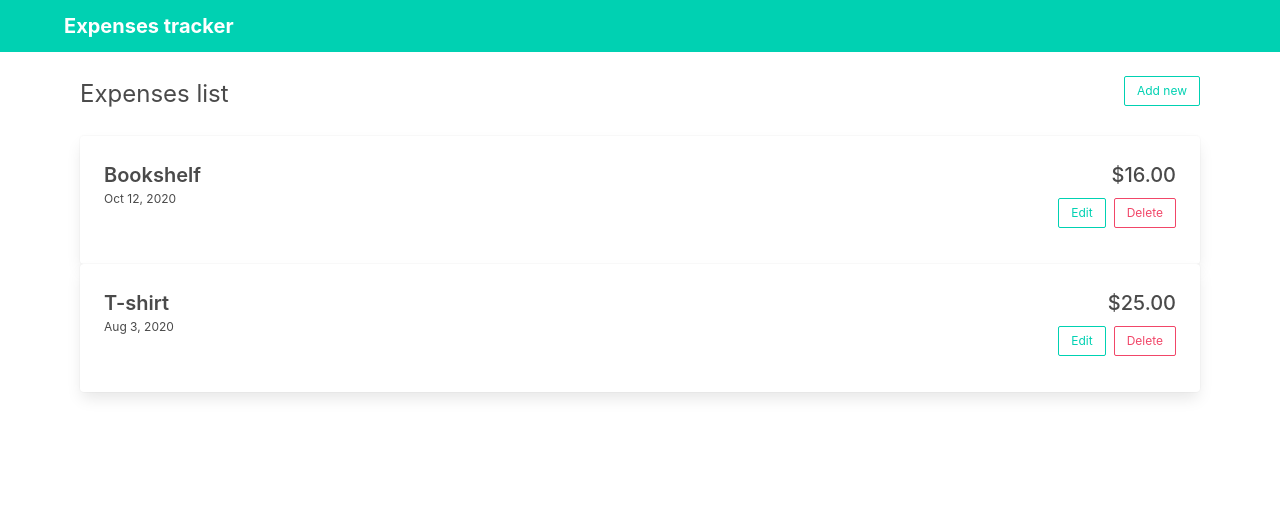
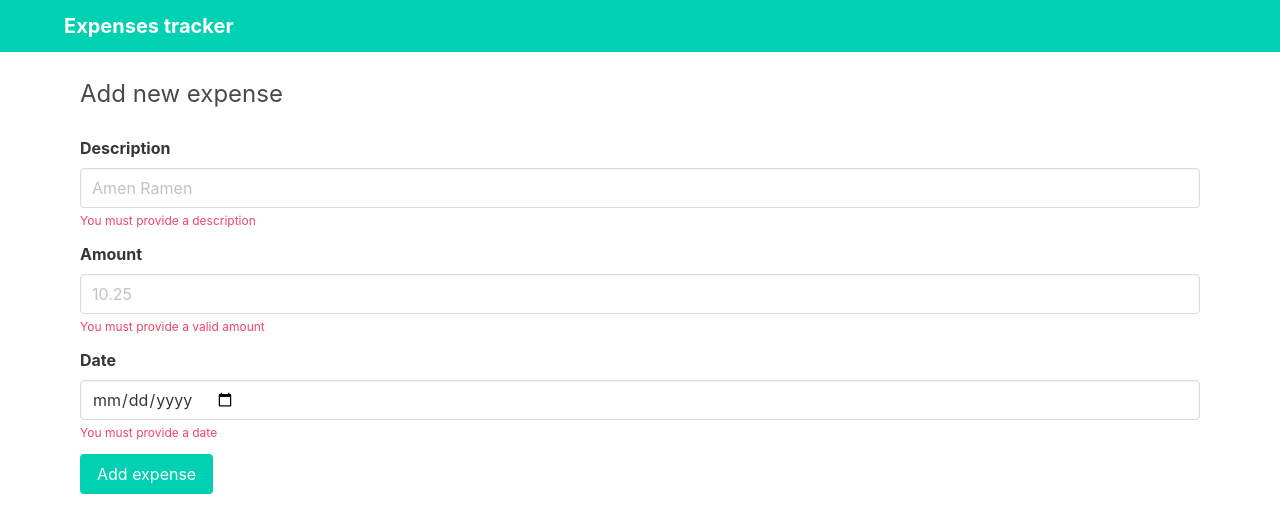
Before and after one commit to ddazal/react-expense-tracker, a React (Create React App) app: page /add in a window 1280 px wide. Shown: the top 532 px of the page. Built offline with nearby package versions, Linux system fonts and the light colour scheme.

Commit message:
Add new expense (no-validation)

```diff
--- a/package.json
+++ b/package.json
@@ -12,7 +12,8 @@
     "react": "^17.0.0",
     "react-dom": "^17.0.0",
     "react-router-dom": "^5.2.0",
-    "react-scripts": "3.4.3"
+    "react-scripts": "3.4.3",
+    "uuid": "^8.3.1"
   },
   "scripts": {
     "start": "react-scripts start",
--- a/src/App.js
+++ b/src/App.js
@@ -7,9 +7,12 @@ import {
 } from "react-router-dom";
 
 import ExpenseList from "./components/ExpenseList";
+import ExpenseAdd from "./components/ExpenseAdd";
+import { ExpenseContextProvider } from "./contexts/expenses";
 
 function App() {
   return (
+    <ExpenseContextProvider>
       <Router>
         <nav
           className="navbar is-primary"
@@ -30,12 +33,16 @@ function App() {
         </nav>
         <div className="container px-4 py-5">
           <Switch>
-          <Route path="/">
+            <Route exact path="/">
               <ExpenseList />
+            </Route>
+            <Route path="/add">
+              <ExpenseAdd />
             </Route>
           </Switch>
         </div>
       </Router>
+    </ExpenseContextProvider>
   );
 }
 
--- /dev/null
+++ b/src/components/ExpenseAdd.js
@@ -0,0 +1,25 @@
+import React, { useContext } from "react";
+import { v4 as uuidv4 } from "uuid";
+import { useHistory } from "react-router-dom";
+
+import ExpenseForm from "./ExpenseForm";
+import { ExpenseContext } from "../contexts/expenses";
+
+const ExpenseAdd = () => {
+  const history = useHistory();
+  const { expenses, setExpenses } = useContext(ExpenseContext);
+
+  const onSubmit = (expense) => {
+    const id = uuidv4();
+    setExpenses([...expenses, { id, ...expense }]);
+    history.push("/");
+  };
+
+  return (
+    <ExpenseForm title="Add new expense" onSubmit={onSubmit}>
+      Add expense
+    </ExpenseForm>
+  );
+};
+
+export default ExpenseAdd;
--- /dev/null
+++ b/src/components/ExpenseForm.js
@@ -0,0 +1,85 @@
+import React, { useState } from "react";
+
+const ExpenseForm = ({ title, onSubmit, children, expense }) => {
+  const [description, setDescription] = useState(expense?.description || "");
+  const [amount, setAmount] = useState(expense?.amount || "");
+  const [date, setDate] = useState(expense?.date || "");
+
+  const handleSubmit = (e) => {
+    e.preventDefault();
+    const form = { description, amount, date: new Date(date) };
+    onSubmit(form);
+  };
+
+  return (
+    <>
+      <div className="columns">
+        <div className="column">
+          <h1 className="is-size-4">{title}</h1>
+        </div>
+      </div>
+      <form onSubmit={handleSubmit}>
+        <div className="field">
+          <label htmlFor="desc" className="label">
+            Description
+          </label>
+          <div className="control">
+            <input
+              id="desc"
+              type="text"
+              className="input"
+              autoComplete="off"
+              placeholder="Amen Ramen"
+              value={description}
+              onChange={(e) => setDescription(e.target.value)}
+              required
+            />
+          </div>
+          <p className="help is-danger">You must provide a description</p>
+        </div>
+        <div className="field">
+          <label htmlFor="amount" className="label">
+            Amount
+          </label>
+          <div className="control">
+            <input
+              type="number"
+              id="amount"
+              className="input"
+              placeholder="10.25"
+              autoComplete="off"
+              value={amount}
+              onChange={(e) => setAmount(e.target.value)}
+              required
+            />
+          </div>
+          <p className="help is-danger">You must provide a valid amount</p>
+        </div>
+        <div className="field">
+          <label htmlFor="date" className="label">
+            Date
+          </label>
+          <div className="control">
+            <input
+              type="date"
+              name=""
+              id="date"
+              value={date}
+              onChange={(e) => setDate(e.target.value)}
+              className="input"
+              required
+            />
+          </div>
+          <p className="help is-danger">You must provide a date</p>
+        </div>
+        <div className="field">
+          <button type="submit" className="button is-primary">
+            {children}
+          </button>
+        </div>
+      </form>
+    </>
+  );
+};
+
+export default ExpenseForm;
--- a/src/components/ExpenseList.js
+++ b/src/components/ExpenseList.js
@@ -1,11 +1,11 @@
-import React, { useState } from "react";
+import React, { useContext } from "react";
 import { Link } from "react-router-dom";
 
 import ExpenseCard from "./ExpenseCard";
-import { EXPENSES } from "../mock-expenses";
+import { ExpenseContext } from "../contexts/expenses";
 
 const ExpenseList = () => {
-  const [expenses, setExpenses] = useState(EXPENSES);
+  const { expenses, setExpenses } = useContext(ExpenseContext);
 
   const deleteExpense = (id) => {
     const answer = window.confirm("Delete expense?");
--- /dev/null
+++ b/src/contexts/expenses.js
@@ -0,0 +1,15 @@
+import React, { useState } from "react";
+import { EXPENSES } from "../mock-expenses";
+
+const ExpenseContext = React.createContext();
+
+const ExpenseContextProvider = ({ children }) => {
+  const [expenses, setExpenses] = useState(EXPENSES);
+  return (
+    <ExpenseContext.Provider value={{ expenses, setExpenses }}>
+      {children}
+    </ExpenseContext.Provider>
+  );
+};
+
+export { ExpenseContext, ExpenseContextProvider };
```
Also changed, not shown: src/index.css (added), src/logo.svg (deleted), 1 other file (tests, documents, lock files or other folders). Lines whose indentation alone changed are shown as unchanged.
